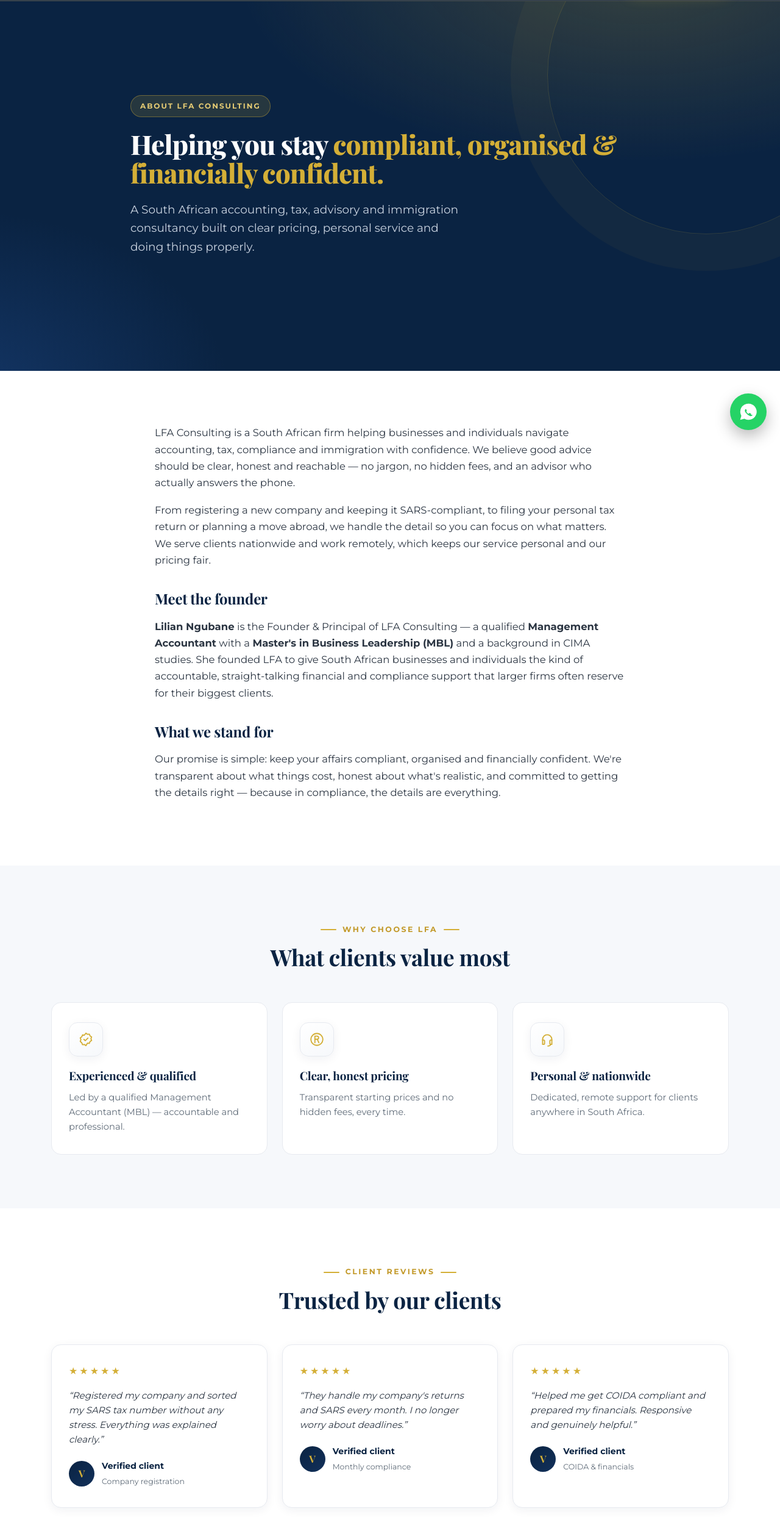
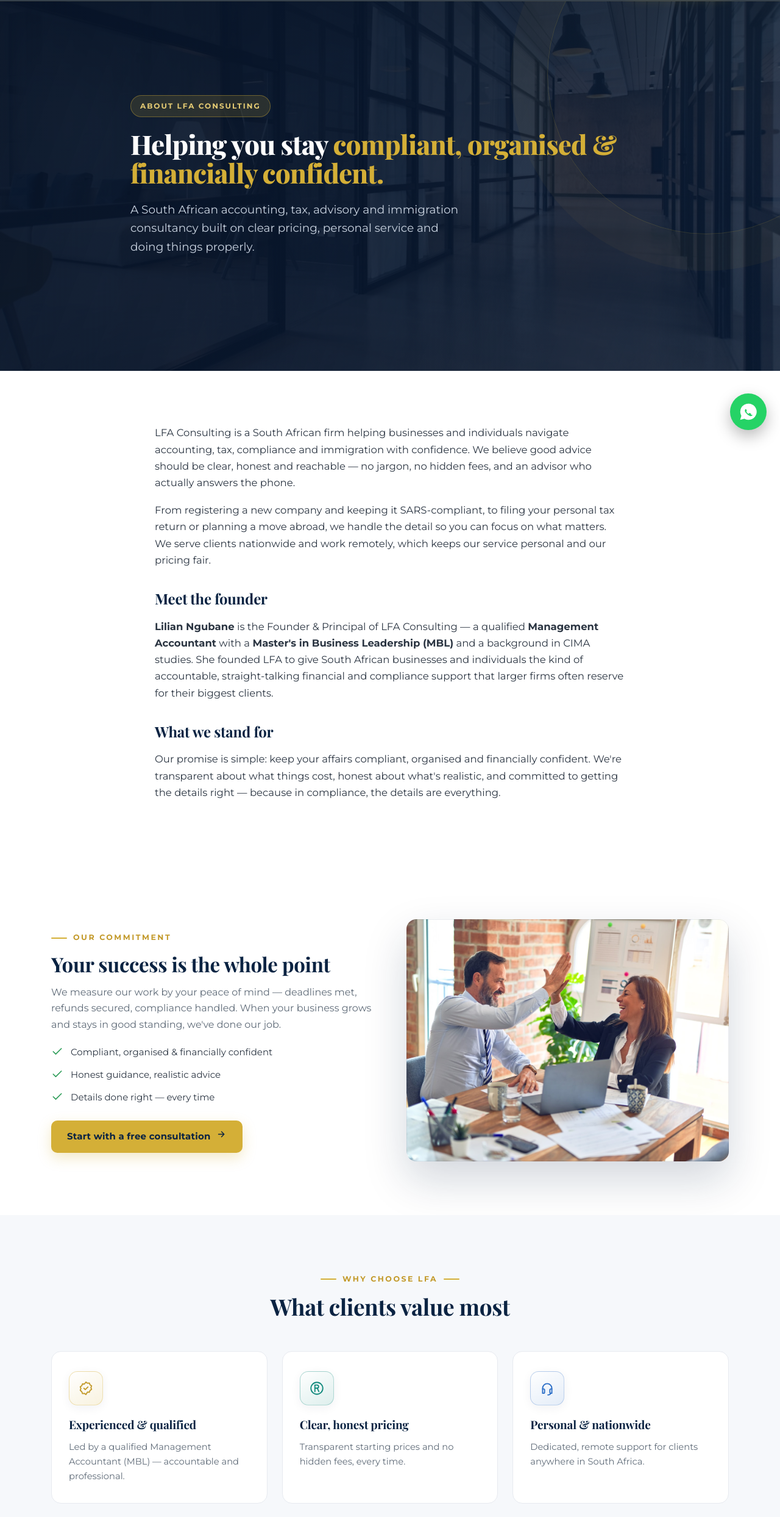
Before and after one commit to wowourwedding-wq/lfa-consulting-website, a plain HTML site: page about.html in a window 1280 px wide. Shown: the part 73-2560 px from the top of the page at 61% size. Drawn offline with nearby package versions, Linux system fonts and the light colour scheme.

Commit message:
Add photography, coloured icons, 10+ companies, feature/split sections
Co-Authored-By: Claude Opus 4.8 <noreply@anthropic.com>

```diff
--- a/about.html
+++ b/about.html
@@ -36,6 +36,25 @@
   </div>
 </section>
 
+<section>
+  <div class="wrap">
+    <div class="split">
+      <div class="reveal">
+        <span class="kicker">Our commitment</span>
+        <h2>Your success is the whole point</h2>
+        <p>We measure our work by your peace of mind — deadlines met, refunds secured, compliance handled. When your business grows and stays in good standing, we've done our job.</p>
+        <ul class="checklist">
+          <li><span class="ic" data-icon="check"></span> Compliant, organised &amp; financially confident</li>
+          <li><span class="ic" data-icon="check"></span> Honest guidance, realistic advice</li>
+          <li><span class="ic" data-icon="check"></span> Details done right — every time</li>
+        </ul>
+        <a href="contact.html" class="btn">Start with a free consultation <i data-icon="arrow"></i></a>
+      </div>
+      <div class="simg reveal d1"><img src="images/meeting.jpg" alt="LFA Consulting celebrating a client's success"></div>
+    </div>
+  </div>
+</section>
+
 <section class="alt">
   <div class="wrap">
     <div class="sec-head reveal"><span class="kicker">Why choose LFA</span><h2>What clients value most</h2></div>
--- a/main.js
+++ b/main.js
@@ -21,6 +21,7 @@
     home:'<path d="M4 11l8-7 8 7"/><path d="M6 9.5V20h12V9.5"/><path d="M10 20v-5h4v5"/>',
     shield:'<path d="M12 3l7 3v6c0 4.8-3.3 7.8-7 9-3.7-1.2-7-4.2-7-9V6z"/>',
     arrow:'<path d="M5 12h13M12 6l6 6-6 6"/>',
+    check:'<path d="M20 6L9 17l-5-5"/>',
     whatsapp:'<path d="M12 2a10 10 0 0 0-8.6 15L2 22l5.2-1.4A10 10 0 1 0 12 2zm5.4 14.1c-.2.6-1.3 1.2-1.8 1.2-.5.1-1 .1-1.7-.1a11 11 0 0 1-5-3.8c-.6-.9-1.2-1.9-1.2-2.9 0-.5.2-1 .5-1.4.1-.1.3-.2.4-.2h.5c.1 0 .3 0 .4.3l.6 1.5c.1.1 0 .3 0 .4l-.4.4c-.1.2-.2.3-.1.5.4.7.9 1.3 1.5 1.8.4.3.8.5 1 .6.2.1.3.1.5-.1l.5-.7c.1-.2.3-.2.5-.1l1.4.7c.2.1.4.2.4.3.1.2.1.7-.1 1.3z"/>'
   };
   function svg(p){ return '<svg viewBox="0 0 24 24" aria-hidden="true">'+p+'</svg>'; }
--- a/styles.css
+++ b/styles.css
@@ -43,6 +43,15 @@ img,svg{max-width:100%;}
 .icon-tile{width:56px;height:56px;border-radius:14px;background:linear-gradient(150deg,#fff,var(--cream));border:1px solid var(--line);
   display:flex;align-items:center;justify-content:center;box-shadow:var(--shadow-sm);}
 .icon-tile .ic svg{width:26px;height:26px;}
+/* varied icon colours across cards/features */
+.cards .card:nth-child(4n+1) .ic,.why-grid .why-c:nth-child(4n+1) .ic{color:#c39a2b;}
+.cards .card:nth-child(4n+2) .ic,.why-grid .why-c:nth-child(4n+2) .ic{color:#128a7d;}
+.cards .card:nth-child(4n+3) .ic,.why-grid .why-c:nth-child(4n+3) .ic{color:#2b6ec7;}
+.cards .card:nth-child(4n+4) .ic,.why-grid .why-c:nth-child(4n+4) .ic{color:#2f9e5a;}
+.cards .card:nth-child(4n+1) .icon-tile,.why-grid .why-c:nth-child(4n+1) .icon-tile{background:linear-gradient(150deg,#fff,rgba(212,175,55,.16));border-color:rgba(212,175,55,.35);}
+.cards .card:nth-child(4n+2) .icon-tile,.why-grid .why-c:nth-child(4n+2) .icon-tile{background:linear-gradient(150deg,#fff,rgba(18,138,125,.14));border-color:rgba(18,138,125,.3);}
+.cards .card:nth-child(4n+3) .icon-tile,.why-grid .why-c:nth-child(4n+3) .icon-tile{background:linear-gradient(150deg,#fff,rgba(43,110,199,.13));border-color:rgba(43,110,199,.28);}
+.cards .card:nth-child(4n+4) .icon-tile,.why-grid .why-c:nth-child(4n+4) .icon-tile{background:linear-gradient(150deg,#fff,rgba(47,158,90,.14));border-color:rgba(47,158,90,.3);}
 
 /* ================= NAV ================= */
 header.nav{position:sticky;top:0;z-index:60;background:rgba(9,26,50,.86);backdrop-filter:blur(12px);
@@ -61,10 +70,10 @@ header.nav.scrolled{background:rgba(7,20,40,.97);box-shadow:0 10px 30px rgba(0,0
 .burger{display:none;background:none;border:none;color:#fff;font-size:26px;cursor:pointer;}
 
 /* ================= HERO ================= */
-.hero{background:var(--navy);color:#fff;position:relative;overflow:hidden;}
+.hero{color:#fff;position:relative;overflow:hidden;background:#0A2342 url('images/office.jpg') center/cover no-repeat;}
 .hero::before{content:"";position:absolute;inset:0;background:
-  radial-gradient(1100px 520px at 82% -8%, rgba(212,175,55,.22), transparent 60%),
-  radial-gradient(760px 520px at -6% 108%, rgba(30,74,140,.5), transparent 60%);}
+  linear-gradient(110deg, rgba(7,19,38,.97) 0%, rgba(8,23,46,.9) 44%, rgba(10,30,58,.76) 100%),
+  radial-gradient(1000px 500px at 86% -10%, rgba(212,175,55,.20), transparent 60%);}
 .hero::after{content:"";position:absolute;right:-140px;top:-140px;width:520px;height:520px;border-radius:50%;
   border:1px solid rgba(212,175,55,.18);box-shadow:0 0 0 60px rgba(212,175,55,.04);}
 .hero .wrap{position:relative;z-index:2;padding:88px 24px 96px;display:grid;grid-template-columns:1.15fr .85fr;gap:56px;align-items:center;}
@@ -146,6 +155,21 @@ section.navy{background:var(--cream);border-top:1px solid var(--line);border-bot
 .why-c h3{font-size:19px;margin:16px 0 8px;}
 .why-c p{color:var(--muted);font-size:14.7px;}
 
+/* SPLIT (image + text) */
+.split{display:grid;grid-template-columns:1fr 1fr;gap:54px;align-items:center;}
+.split .simg{position:relative;border-radius:var(--radius);overflow:hidden;box-shadow:var(--shadow-lg);aspect-ratio:4/3;}
+.split .simg img{width:100%;height:100%;object-fit:cover;display:block;}
+.split .simg::after{content:"";position:absolute;inset:0;box-shadow:inset 0 0 0 1px rgba(10,35,66,.08);border-radius:var(--radius);}
+.split .badge-float{position:absolute;left:18px;bottom:18px;background:rgba(10,35,66,.92);color:#fff;border-radius:12px;padding:14px 18px;display:flex;align-items:center;gap:12px;box-shadow:var(--shadow);}
+.split .badge-float .n{font-family:'Playfair Display',serif;font-size:26px;color:var(--gold);line-height:1;}
+.split .badge-float span{font-size:12.5px;color:#cdd6e2;}
+.split h2{font-size:33px;margin:14px 0 14px;line-height:1.15;}
+.split p{color:var(--muted);font-size:16px;margin-bottom:20px;}
+.checklist{list-style:none;margin:0 0 26px;}
+.checklist li{display:flex;align-items:flex-start;gap:12px;margin-bottom:12px;font-size:15px;color:var(--ink);}
+.checklist li .ic{color:#2f9e5a;flex:0 0 auto;margin-top:1px;}
+.checklist li .ic svg{width:20px;height:20px;stroke:currentColor;fill:none;stroke-width:2;}
+
 /* PROCESS */
 .steps{display:grid;grid-template-columns:repeat(4,1fr);gap:22px;counter-reset:step;}
 .step{position:relative;padding:30px 24px 26px;border-radius:var(--radius);background:#fff;border:1px solid var(--line);}
@@ -207,8 +231,12 @@ section.navy{background:var(--cream);border-top:1px solid var(--line);border-bot
 .cinfo h2{font-size:32px;margin-bottom:14px;}
 .cinfo p{color:var(--muted);margin-bottom:24px;font-size:16px;}
 .cline{display:flex;align-items:center;gap:15px;margin-bottom:16px;font-size:15.5px;}
-.cline .k{width:46px;height:46px;border-radius:12px;background:var(--navy);color:var(--gold);display:flex;align-items:center;justify-content:center;flex:0 0 auto;}
-.cline .k svg{width:20px;height:20px;stroke:currentColor;fill:none;stroke-width:1.7;}
+.cline .k{width:46px;height:46px;border-radius:12px;background:var(--navy);color:#fff;display:flex;align-items:center;justify-content:center;flex:0 0 auto;box-shadow:var(--shadow-sm);}
+.cline .k svg{width:20px;height:20px;stroke:currentColor;fill:none;stroke-width:1.8;}
+.cline .k[data-icon="phone"]{background:linear-gradient(145deg,#16a08f,#0e8a7d);}
+.cline .k[data-icon="mail"]{background:linear-gradient(145deg,#3a80e0,#2b6ec7);}
+.cline .k[data-icon="globe"]{background:linear-gradient(145deg,#e0b93f,#c39a2b);}
+.cline .k[data-icon="pin"]{background:linear-gradient(145deg,#37b06a,#2f9e5a);}
 .cline a:hover{color:var(--gold-2);}
 .form-card{background:#fff;border:1px solid var(--line);border-radius:var(--radius);padding:36px 32px;box-shadow:var(--shadow);}
 .field{margin-bottom:17px;}
@@ -256,7 +284,8 @@ footer .fabout p{color:#9fa9b8;font-size:13.8px;max-width:330px;line-height:1.7;
   .hero-vis{display:none;}
   .steps,.rgrid{grid-template-columns:1fr 1fr;}
   .cards,.cards.two,.why-grid,.revgrid{grid-template-columns:1fr;}
-  .destgrid,.cgrid,.fgrid{grid-template-columns:1fr;}
+  .destgrid,.cgrid,.fgrid,.split{grid-template-columns:1fr;}
+  .split .simg{aspect-ratio:16/10;}
   .navlinks{display:none;}
   .burger{display:block;}
   .navlinks.open{display:flex;position:absolute;top:74px;left:0;right:0;flex-direction:column;background:var(--navy-2);padding:20px 24px;gap:16px;border-bottom:1px solid rgba(212,175,55,.25);}
```
Also changed, not shown: index.html (+26 -2 lines), images/advisor.jpg (added), images/meeting.jpg (added), images/office.jpg (added), 2 other files.
